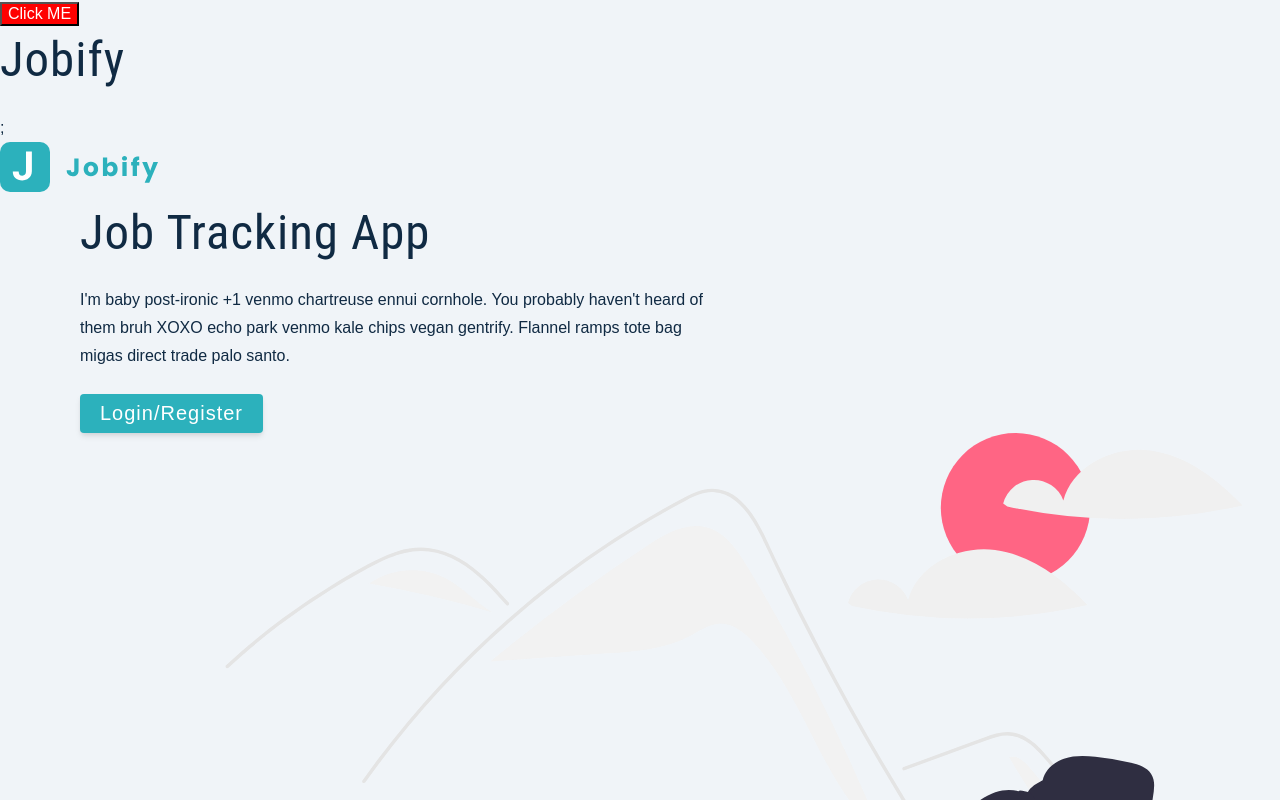
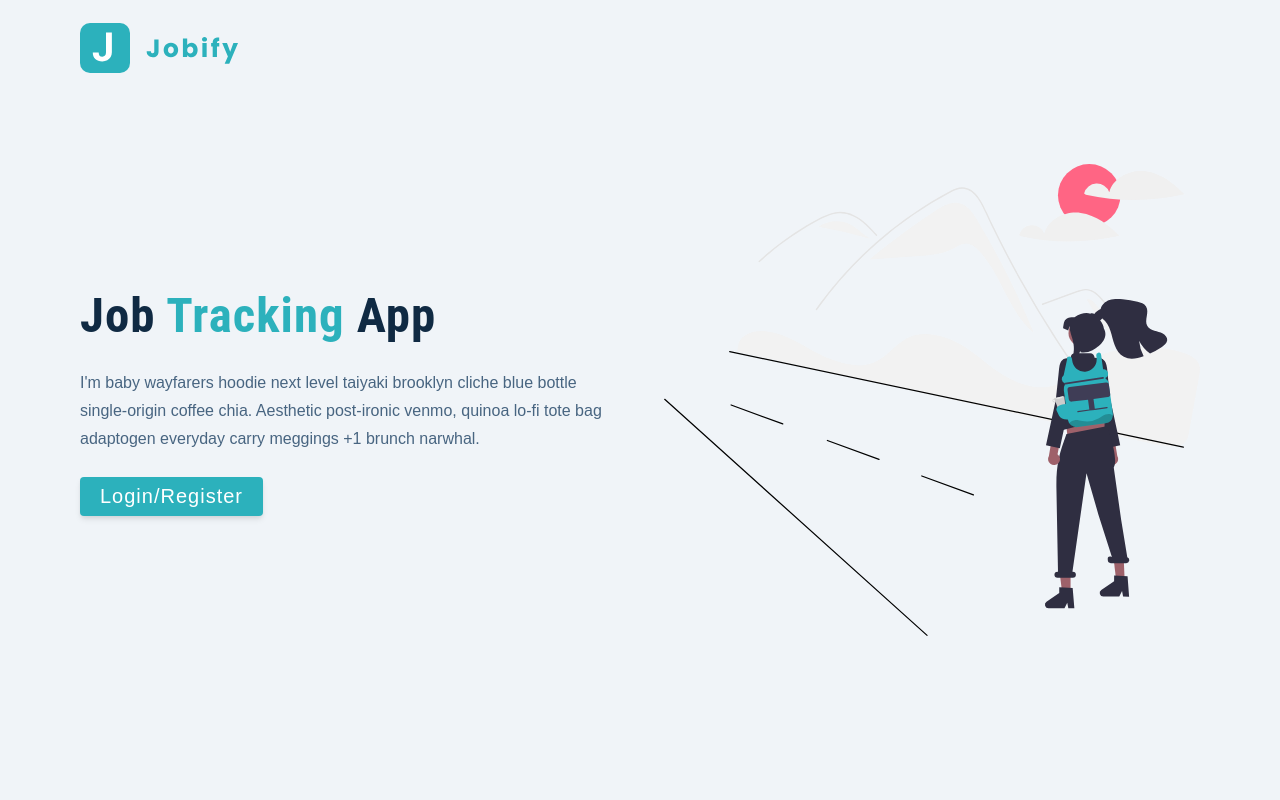
Before and after one commit to livos/jsc-mern, a React (Create React App) app in the folder client/: page / in a window 1280 px wide. Shown: the top 800 px of the page. Built offline with nearby package versions, Linux system fonts and the light colour scheme.

Commit message:
landing page

```diff
--- a/client/src/App.js
+++ b/client/src/App.js
@@ -1,17 +1,8 @@
 import Landing from "./pages/Landing";
-import styled from "styled-components";
-
-const Button = styled.button`
-  background: red;
-  color: white;
-  font-size: 1rem;
-`;
 
 function App() {
   return (
     <div>
-      <Button>Click ME</Button>
-      <h1>jobify</h1>;
       <Landing />
     </div>
   );
--- a/client/src/pages/Landing.js
+++ b/client/src/pages/Landing.js
@@ -1,30 +1,69 @@
 import logo from "../assets/images/logo.svg";
 import main from "../assets/images/main.svg";
+import styled from "styled-components";
 
 const Landing = () => {
   return (
-    <main>
+    <Wrapper>
       <nav>
         <img src={logo} alt="jobify" />
       </nav>
       <div className="container page">
         {/* info */}
         <div className="info">
-          <h1 className="info">
+          <h1>
             job <span>tracking</span> app
           </h1>
           <p>
-            I'm baby post-ironic +1 venmo chartreuse ennui cornhole. You
-            probably haven't heard of them bruh XOXO echo park venmo kale chips
-            vegan gentrify. Flannel ramps tote bag migas direct trade palo
-            santo.
+            I'm baby wayfarers hoodie next level taiyaki brooklyn cliche blue
+            bottle single-origin coffee chia. Aesthetic post-ironic venmo,
+            quinoa lo-fi tote bag adaptogen everyday carry meggings +1 brunch
+            narwhal.
           </p>
           <button className="btn btn-hero">Login/Register</button>
         </div>
+        <img src={main} alt="job hunt" className="img main-img" />
       </div>
-      <img src={main} alt="job hunt" className="img main-img" />
-    </main>
+    </Wrapper>
   );
 };
 
+const Wrapper = styled.main`
+  nav {
+    width: var(--fluid-width);
+    max-width: var(--max-width);
+    margin: 0 auto;
+    height: var(--nav-height);
+    display: flex;
+    align-items: center;
+  }
+  .page {
+    min-height: calc(100vh - var(--nav-height));
+    display: grid;
+    align-items: center;
+    margin-top: -3rem;
+  }
+  h1 {
+    font-weight: 700;
+    span {
+      color: var(--primary-500);
+    }
+  }
+  p {
+    color: var(--grey-600);
+  }
+  .main-img {
+    display: none;
+  }
+  @media (min-width: 992px) {
+    .page {
+      grid-template-columns: 1fr 1fr;
+      column-gap: 3rem;
+    }
+    .main-img {
+      display: block;
+    }
+  }
+`;
+
 export default Landing;
```
